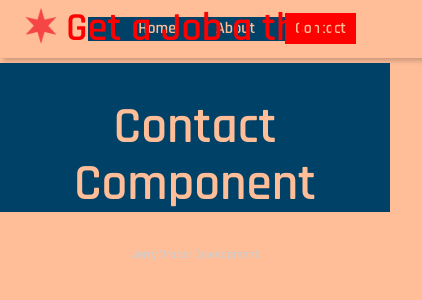
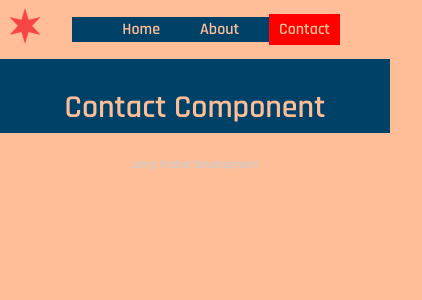
Before and after one commit to jerry-vrabel-development/geta-job-athon, a React (Vite) app in the folder geta-job-athon/: page /contact in a window 390 px wide. Shown: the top 300 px of the page, 422 px wide, since content can reach past the window. Built offline with nearby package versions, Linux system fonts and the light colour scheme.

Commit message:
added responsive iframe styling

```diff
--- a/geta-job-athon/src/App.css
+++ b/geta-job-athon/src/App.css
@@ -3,6 +3,13 @@
   max-width: 100vw;
   margin: 0 auto;
   text-align: center;
+}
+
+/* Media queries for responsiveness */
+@media screen and (max-width: 768px ) {
+  .iframe-container {
+    padding-top: 75%; /* Change aspect ratio for smaller screens */
+  }
 }
 
 body {
@@ -13,13 +20,11 @@ body {
 }
 
 .header {
-  width: 100vw;
-  padding: 0 1rem;
+  padding: 0 rem;
   box-shadow: 3px 3px 5px rgba(0, 0, 0, 0.2);
   display: flex;
   align-items: center;
   justify-content: space-between;
-  margin-bottom: 5px;
   background: rgb(255, 190, 152);
 }
 
@@ -33,17 +38,8 @@ header > .header__left {
   margin-left: 50px;
 }
 
-.header__center a {
- color: #ff0000;
- font-size: 2.5rem;
-}
-
 .header__right {
   margin-right: 50px;
-}
-
-.header span {
-  font-size: 1.1rem;
 }
 
 .header ul {
@@ -80,21 +76,39 @@ header > .header__left {
   background-color: #004167;
   color: #ffbe98;
   padding-top: .5%;
+  width: 100vw;
 }
 
 .about {
   background-color: #004167;
   color: #ffbe98;
   padding-top: .5%;
+  width: 100vw;
 }
 
 .contact {
   background-color: #004167;
   color: #ffbe98;
   padding-top: .5%;
+  width: 100vw;
 }
 
 .footer {
     font-size: .75em;
-    color: #cccccc
+    color: #cccccc;
+    width: 100vw;
 }
+
+.iframe-container {
+  position: relative;
+  overflow: hidden;
+  padding-top: 56.25%; /* 16:9 aspect ratio (change this value to match your video's aspect ratio) */
+}
+
+iframe {
+  position: absolute;
+  top: 0;
+  left: 0;
+  width: 100%;
+  height: 100%;
+}
--- a/geta-job-athon/src/components/Donate.tsx
+++ b/geta-job-athon/src/components/Donate.tsx
@@ -2,12 +2,10 @@ const iframeUrl = 'https://ko-fi.com/getajobathon/?hidefeed=true&widget=true&emb
 
 function Donate() {
   return (
-    <div>
+    <div className="iframe-container">
       <iframe
         id='kofiframe'
         src={iframeUrl}
-        height='512'
-        width='400'
         title='get a job a thon'>
       </iframe>
     </div>
--- a/geta-job-athon/src/components/Header.tsx
+++ b/geta-job-athon/src/components/Header.tsx
@@ -1,5 +1,4 @@
 import "../App.css";
-import { Link } from "react-router-dom";
 import Nav from "./Nav";
 import Star from "./Star";
 
@@ -11,7 +10,6 @@ function Header() {
         <div className="header__left">
           <Star />
         </div>
-        <div className="header__center"><Link to= '/'>Get a Job a thon</Link></div>
         <div className="header__right">
           <Nav />
         </div>
--- a/geta-job-athon/src/components/Nav.tsx
+++ b/geta-job-athon/src/components/Nav.tsx
@@ -1,3 +1,4 @@
+import { useState } from 'react';
 import { NavLink } from 'react-router-dom';
 import { motion } from 'framer-motion';
 
@@ -7,8 +8,26 @@ const menuItemVariants = {
 };
 
 const Nav = () => {
+    // State to toggle the mobile menu
+  const [isMobileMenuOpen, setMobileMenuOpen] = useState(false);
+
+  // Function to toggle the mobile menu
+  const toggleMobileMenu = () => {
+    setMobileMenuOpen(!isMobileMenuOpen);
+  };
+
   return (
-    <motion.ul initial="hidden" className="nav-list"animate="visible">
+    <div className="nav-container">
+      <div className="mobile-menu-icon" onClick={toggleMobileMenu}>
+        {/* Add a menu icon here */}
+        <div className="menu-bar"></div>
+        <div className="menu-bar"></div>
+        <div className="menu-bar"></div>
+      </div>
+      <motion.ul
+        initial="hidden"
+        className={`nav-list ${isMobileMenuOpen ? 'mobile-menu-open' : ''}`}
+        animate="visible">
         <motion.li
           variants={menuItemVariants}
           whileHover={{ scale: 1.1 }}
@@ -36,7 +55,8 @@ const Nav = () => {
             Contact
           </NavLink>
         </motion.li>
-    </motion.ul>
+      </motion.ul>
+      </div>
   );
 };
 
--- a/geta-job-athon/src/components/TwitchStream.tsx
+++ b/geta-job-athon/src/components/TwitchStream.tsx
@@ -2,11 +2,9 @@ const iframeUrl = "https://player.twitch.tv/?channel=10jv01&parent=geta-job-atho
 
 function TwitchStream() {
   return (
-    <div>
+    <div className="iframe-container">
       <iframe
         src={iframeUrl}
-        height="378"
-        width="620"
         allowFullScreen={true}
         loading='eager'
       >
--- a/geta-job-athon/src/index.css
+++ b/geta-job-athon/src/index.css
@@ -1,12 +1,13 @@
+
 :root {
+  margin: 0;
+  padding: 0;
   font-family: Inter, system-ui, Avenir, Helvetica, Arial, sans-serif;
   line-height: 1.5;
   font-weight: 400;
-
   color-scheme: light dark;
   color: rgba(0, 65, 103, 0.87);
   background-color: #ffbe98;
-
   font-synthesis: none;
   text-rendering: optimizeLegibility;
   -webkit-font-smoothing: antialiased;
@@ -19,19 +20,14 @@ a {
   text-decoration: inherit;
 }
 a:hover {
-  color: #333333;
+  color: #ffffff;
 }
 
 body {
+  display: flex;
   margin: 0;
-  display: flex;
-  min-width: 320px;
   min-height: 100vh;
-}
-
-h1 {
-  font-size: 3.2em;
-  line-height: 1.1;
+  line-height: 1.6;
 }
 
 button {
@@ -46,7 +42,7 @@ button {
   transition: border-color 0.25s;
 }
 button:hover {
-  border-color: #98b8ff;
+  border-color: #ffffff;
 }
 button:focus,
 button:focus-visible {
@@ -55,7 +51,7 @@ button:focus-visible {
 
 @media (prefers-color-scheme: light) {
   :root {
-    color: #ffbe98;
+    color: #ffffff;
     background-color: #ffbe98;
   }
   a:hover {
```
